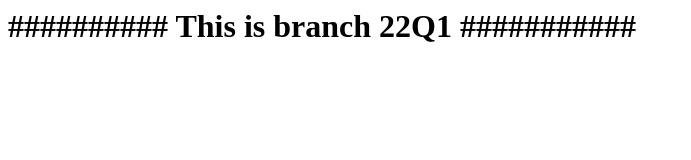
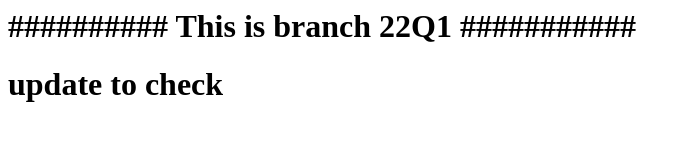
Before and after one commit to javedshaikh304/assignment-1, a plain HTML site: page index.html in a window 1280 px wide. Shown: the whole page, without its empty margins (0-691 px from the left). Drawn offline with Linux system fonts and the light colour scheme.

Commit message:
Update index.html
update 2

```diff
--- a/index.html
+++ b/index.html
@@ -1 +1,2 @@
 <h1>########## This is branch 22Q1 ########### <h1>
+  update to check
```
